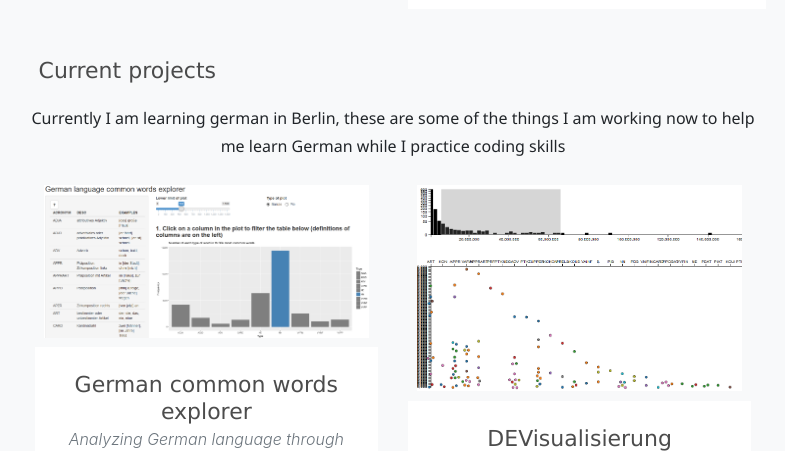
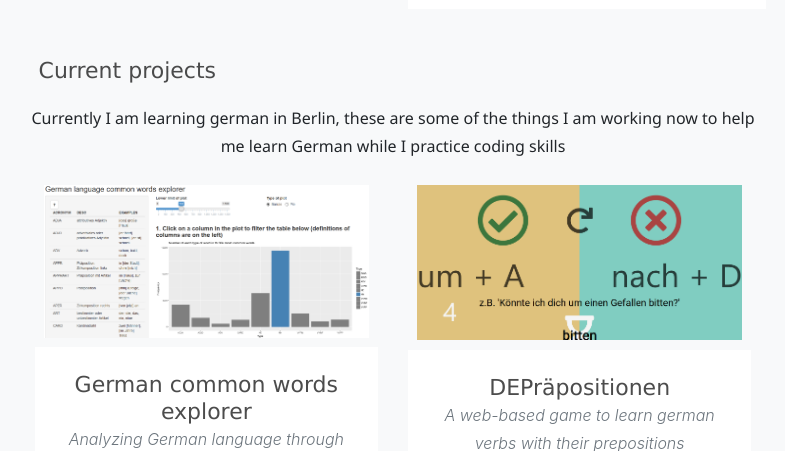
Before and after one commit to JJ-DiazBaquero/jj-diazbaquero.github.io, a plain HTML site: page index.html in a window 1280 px wide. Shown: the part 1703-2154 px from the top of the page, without its empty margins (439-1224 px from the left). Drawn offline with nearby package versions, Linux system fonts and the light colour scheme.

Commit message:
Added DEPräpositionen

```diff
--- a/index.html
+++ b/index.html
@@ -271,11 +271,11 @@
                                     <p>Click for more information</p>
                                 </div>
                             </div>
-                            <img class="img-fluid" src="img/DEVisualisierung.PNG" class="img-responsive" alt="">
+                            <img class="img-fluid" src="img/DEPraepositionen.PNG" class="img-responsive" alt="">
                         </a>
                         <div class="portfolio-caption">
-                            <h4>DEVisualisierung</h4>
-                            <p class="text-muted">Visualization experiment with D3 with German most common words</p>
+                            <h4>DEPräpositionen</h4>
+                            <p class="text-muted">A web-based game to learn german verbs with their prepositions</p>
                             <div class="row align-items-center">
                                 <div class="col-3"></div>
                                 <div class="col-3"><img class="img-fluid" src="img/logos/d3.png"></div>
@@ -709,22 +709,22 @@
                     <div class="col-12 mx-auto">
                         <div class="modal-body">
                             <h2>DEVisualisierung</h2>
-                            <p class="item-intro text-muted">Visualization experiment with D3 with German most common words</p>
+                            <p class="item-intro text-muted">A web-based game to learn german verbs with their prepositions</p>
                             <div class="row">
                                 <div class="col-1"></div>
-                                <div class="col-10"><img class="img-fluid" src="img/DEVisualisierung.PNG"></div>
+                                <div class="col-10"><img class="img-fluid" src="img/DEPraepositionen.PNG"></div>
                                 <div class="col-1"></div>
 
                             </div>
                             <p>
-                                This is an experiment I am developing at the moment to learn new d3 features.
+                                This is a game I made to help me and others to learn german.
                             </p>
                             <ul class="list-inline">
-                                <li>Date: Since September 2018</li>
-                                <li>Demo: <a target="_blank" href="https://jj-diaz1067.github.io/DEVisualisierung/">
-                                    jj-diaz1067.github.io/DEVisualisierung/</a></li>
-                                <li>Source: <a target="_blank" href="https://github.com/jj-diaz1067/DEVisualisierung">
-                                    github.com/jj-diaz1067/DEVisualisierung</a></li>
+                                <li>Date: Since October 2018</li>
+                                <li>Demo: <a target="_blank" href="https://jj-diaz1067.github.io/DEPraepositionen/">
+                                    https://jj-diaz1067.github.io/DEPraepositionen/</a></li>
+                                <li>Source: <a target="_blank" href="https://github.com/jj-diaz1067/DEPraepositionen">
+                                    https://github.com/jj-diaz1067/DEPraepositionen</a></li>
                                 <li>Category: Data Visualization</li>
                             </ul>
                             <button class="btn btn-primary" data-dismiss="modal" type="button">
```
Also changed, not shown: img/DEPraepositionen.PNG (added).
